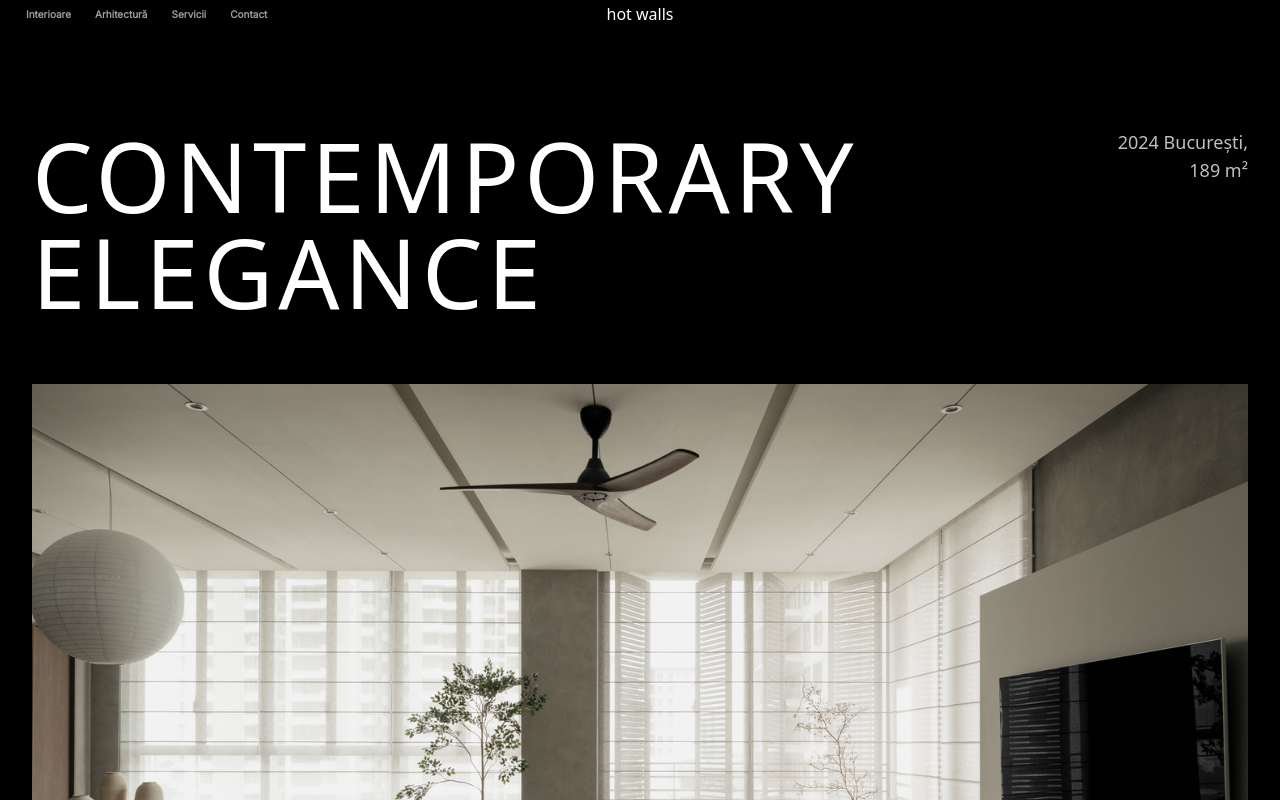
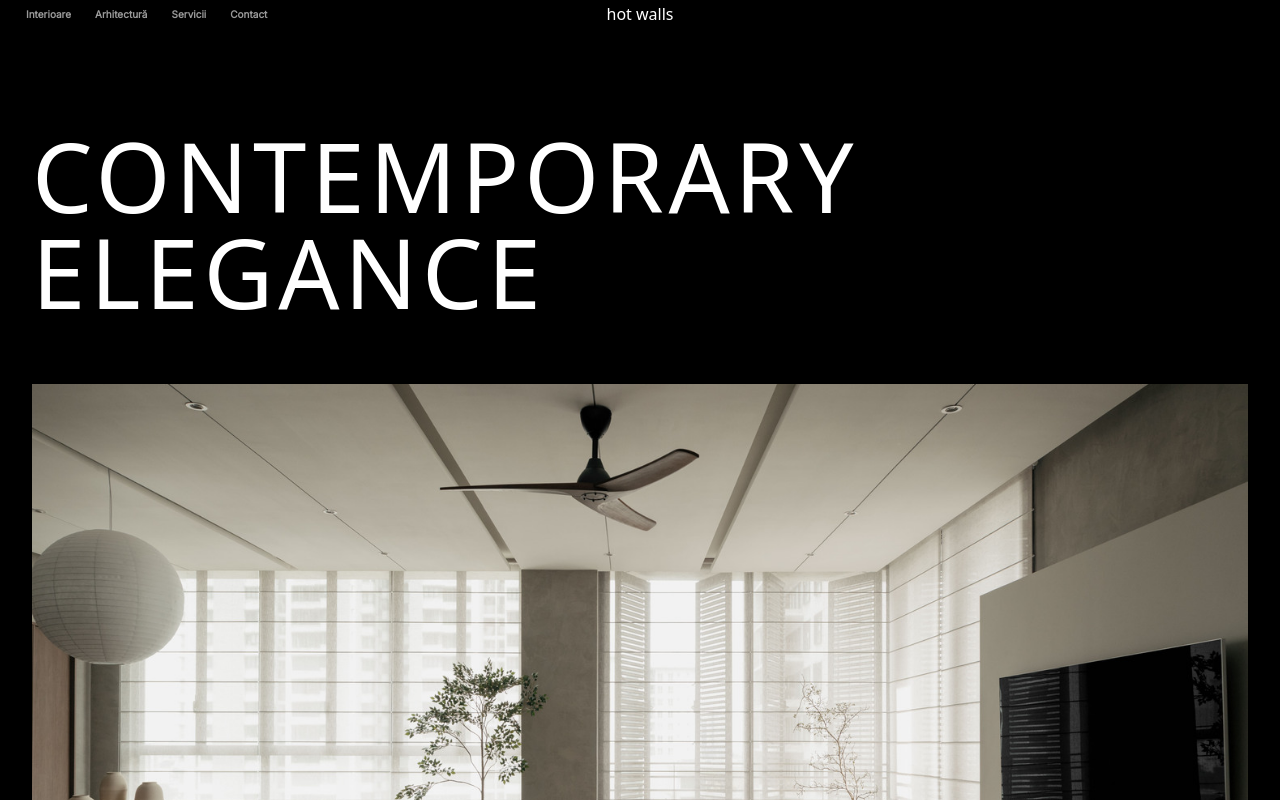
Before and after one commit to AVA1502/spaces-styled-dreams, a React (Vite) app: page /interioare/contemporary-elegance in a window 1280 px wide. Shown: the top 800 px of the page. Built offline with nearby package versions, Linux system fonts and the light colour scheme; the HTML template or start-up script is replaced by a standard one.

Commit message:
Visual edit in Lovable

```diff
--- a/src/pages/ContemporaryElegance.tsx
+++ b/src/pages/ContemporaryElegance.tsx
@@ -92,7 +92,7 @@ const ContemporaryElegance = () => {
               CONTEMPORARY ELEGANCE
             </h1>
             <div className="text-right text-white opacity-75 text-lg">
-              <p>2024 București, 189 m²</p>
+
             </div>
           </div>
         </div>
```
